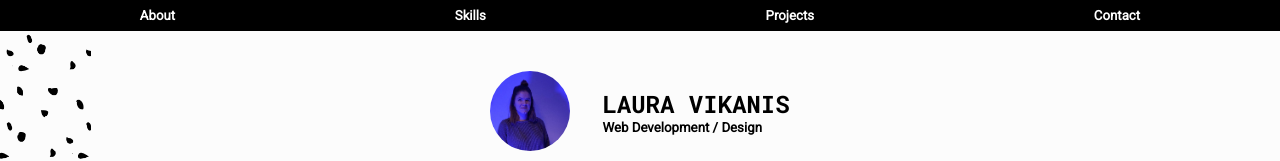
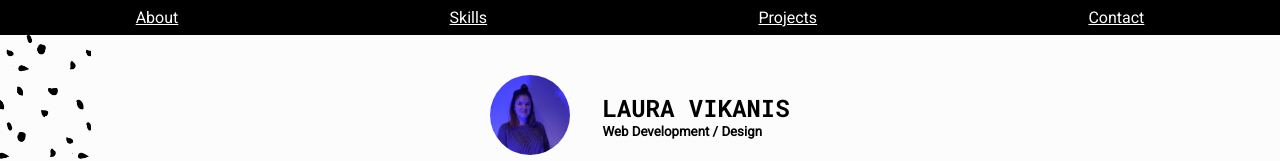
Before and after one commit to lauravikanis/portfolio2021, a React (Create React App) app: page / in a window 1280 px wide. Shown: the top 161 px of the page. Built offline with nearby package versions, Linux system fonts and the light colour scheme; a web font is replaced by a local one.

Commit message:
add topnavbar with links

```diff
--- a/src/components/Navigation/Navigation.js
+++ b/src/components/Navigation/Navigation.js
@@ -14,17 +14,18 @@
   width: 100vw;
   padding: 0.5rem 10%;
 
-  h5 {
+  a {
+    color: white;
     margin: 0 0.5rem;
   }
 `;
 
 const Navigation = () => (
   <NavContainer>
-    <h5>About</h5>
-    <h5>Skills</h5>
-    <h5>Projects</h5>
-    <h5>Contact</h5>
+    <a href="#about">About</a>
+    <a href="#skills">Skills</a>
+    <a href="#projects">Projects</a>
+    <a href="#contact">Contact</a>
   </NavContainer>
 );
 
--- a/src/pages/Page.js
+++ b/src/pages/Page.js
@@ -24,15 +24,15 @@
     <Navigation />
     <Header />
     <MainDiv>
-      <Menueitem>
+      <Menueitem id="about">
         <h2>About</h2>
       </Menueitem>
       <About />
-      <Menueitem>
+      <Menueitem id="skills">
         <h2>Skills</h2>
       </Menueitem>
       <Skills />
-      <Menueitem>
+      <Menueitem id="projects">
         <h2>Projects</h2>
       </Menueitem>
       <Projects />
@@ -40,7 +40,7 @@
         <h2>CV</h2>
       </Menueitem>
       <CV /> */}
-      <Menueitem secondary>
+      <Menueitem secondary id="contact">
         <h2>Contact</h2>
       </Menueitem>
       <Contact />
```
Also changed, not shown: 1 other file (tests, documents, lock files or other folders).
